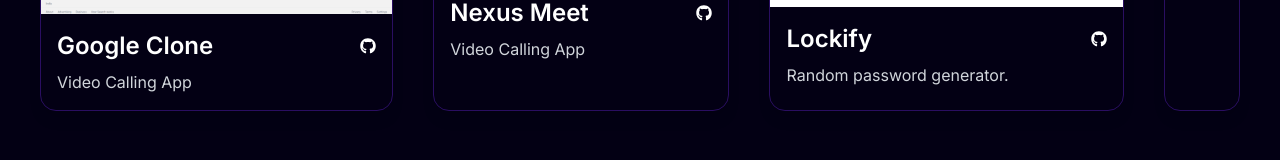
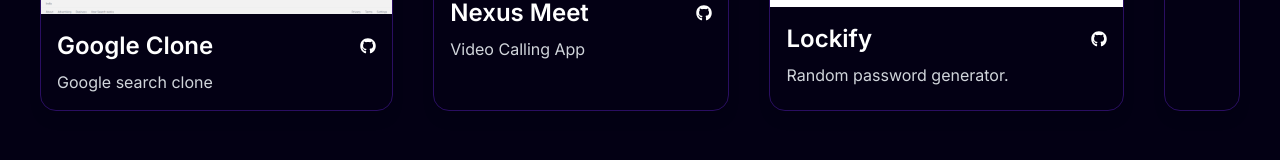
Before and after one commit to 23Aryansharma11/Portfolio, a Next.js app: page / in a window 1280 px wide. Shown: the part 1925-2085 px from the top of the page. Built offline with nearby package versions, Linux system fonts and the light colour scheme; a web font is replaced by a local one.

Commit message:
fix: project description
-Aryan

```diff
--- a/constants/index.ts
+++ b/constants/index.ts
@@ -212,7 +212,7 @@
   {
     src: "/google-clone.png",
     title: "Google Clone",
-    Description: "Video Calling App",
+    Description: "Google search clone",
     link: "https://google-clone-blush-five.vercel.app/",
     githubLink: "https://github.com/23Aryansharma11/google-clone"
   },
```
